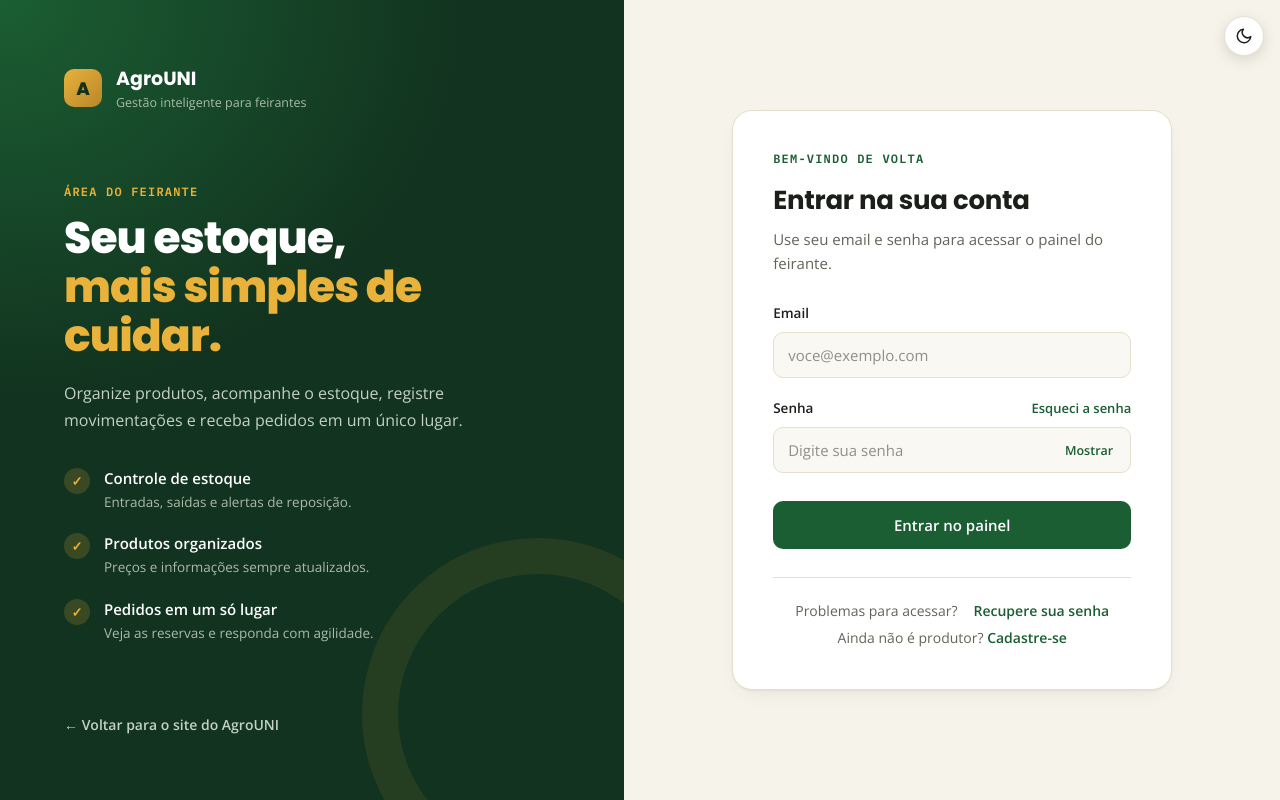
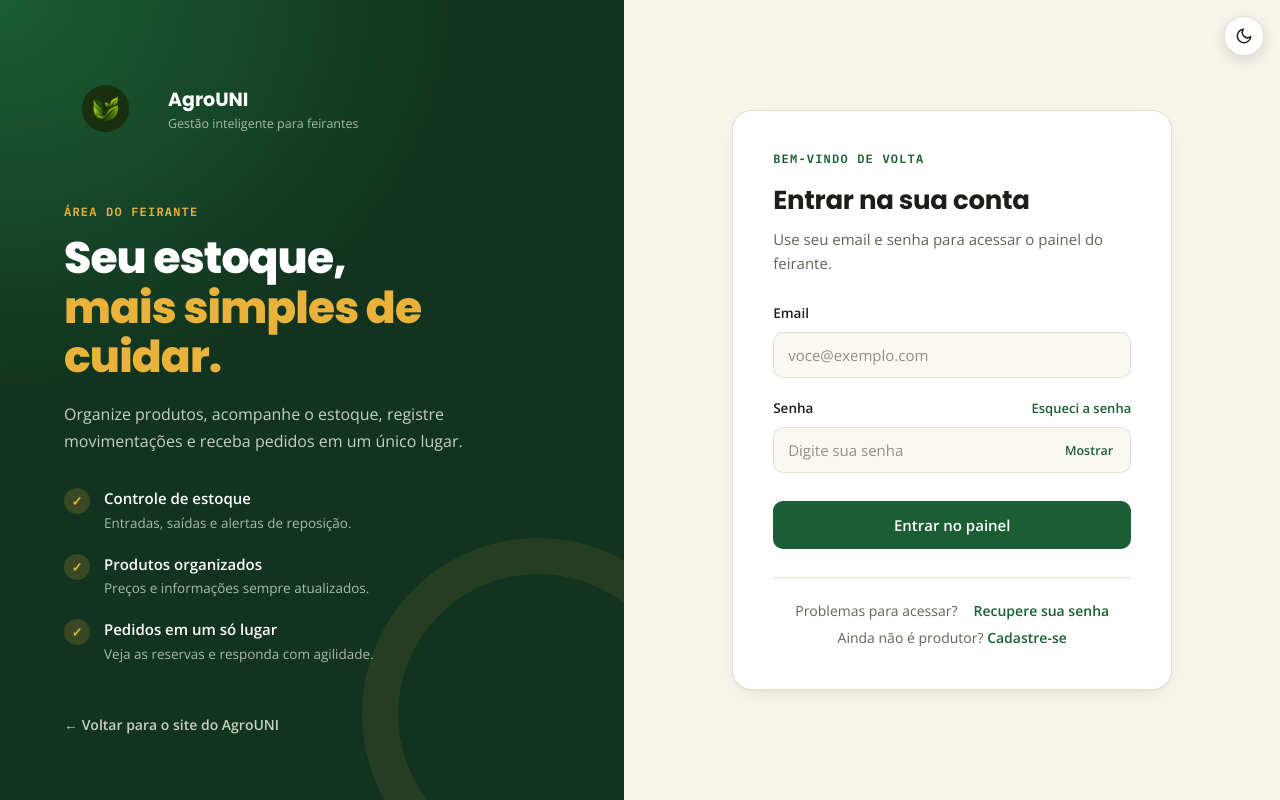
Before and after one commit to victorgabrieljs13/TCC---Sistema-AgroUNI, a plain HTML site: page FrontEnd/login.html in a window 1280 px wide. Drawn offline with nearby package versions, Linux system fonts and the light colour scheme.

Commit message:
style: ajusta logo e espacamento da marca

```diff
--- a/FrontEnd/css/style.css
+++ b/FrontEnd/css/style.css
@@ -140,10 +140,11 @@ select.input { cursor: pointer; }
   padding: 28px 16px 20px; background: var(--lateral); color: #e9efe6;
 }
 .sidebar-brand { display: flex; align-items: center; gap: 12px; padding: 0 10px; font: 700 18px var(--font-display); color: #fff; }
-.sidebar-brand .marca, .login-brand__mark, .register-brand__mark, .password-brand__mark {
-  width: 38px; height: 38px; flex: 0 0 auto; display: grid; place-items: center; border-radius: 10px;
-  background: linear-gradient(135deg, var(--dourado), var(--dourado-escuro)); color: #14301d; font: 800 18px var(--font-display);
-}
+.sidebar-brand .marca,
+.login-brand__mark, .register-brand__mark, .password-brand__mark {
+width: 90px; height: 90px; flex: 0 0 auto; display: block;
+object-fit: contain; background: transparent; border-radius: 0; }
+
 .sidebar-nav { display: flex; flex-direction: column; gap: 6px; }
 .nav-item {
   display: flex; align-items: center; gap: 12px; padding: 12px 14px; border-radius: 10px;
--- a/FrontEnd/login.html
+++ b/FrontEnd/login.html
@@ -15,7 +15,7 @@
 <div class="producer-login-shell">
     <section class="login-intro">
         <a class="login-brand" href="index.html" aria-label="AgroUNI">
-            <span class="login-brand__mark">A</span>
+            <img src="/FrontEnd/img/PNG/Logo Circular.png" alt="Logo da empresa" class="login-brand__mark"/>
             <span><strong>AgroUNI</strong><small>Gestão inteligente para feirantes</small></span>
         </a>
 
```
Also changed, not shown: FrontEnd/cadastro-consumidor.html (+1 -1 lines), FrontEnd/cadastro-produtor.html (+1 -1 lines), FrontEnd/login-consumidor.html (+1 -1 lines), FrontEnd/recuperar-senha.html (+1 -1 lines), FrontEnd/redefinir-senha.html (+1 -1 lines), FrontEnd/img/JPG/Logo Circular.jpg (added), FrontEnd/img/PNG/Logo Circular.png (added).
